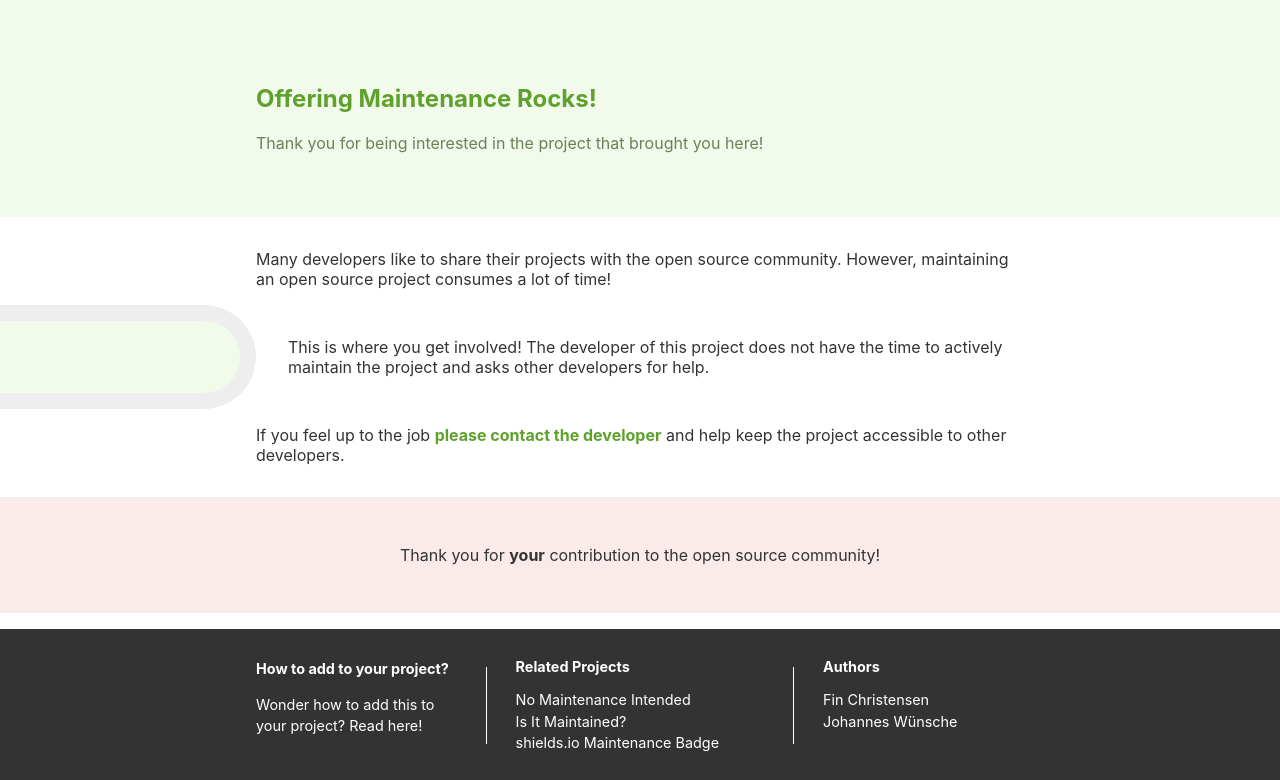
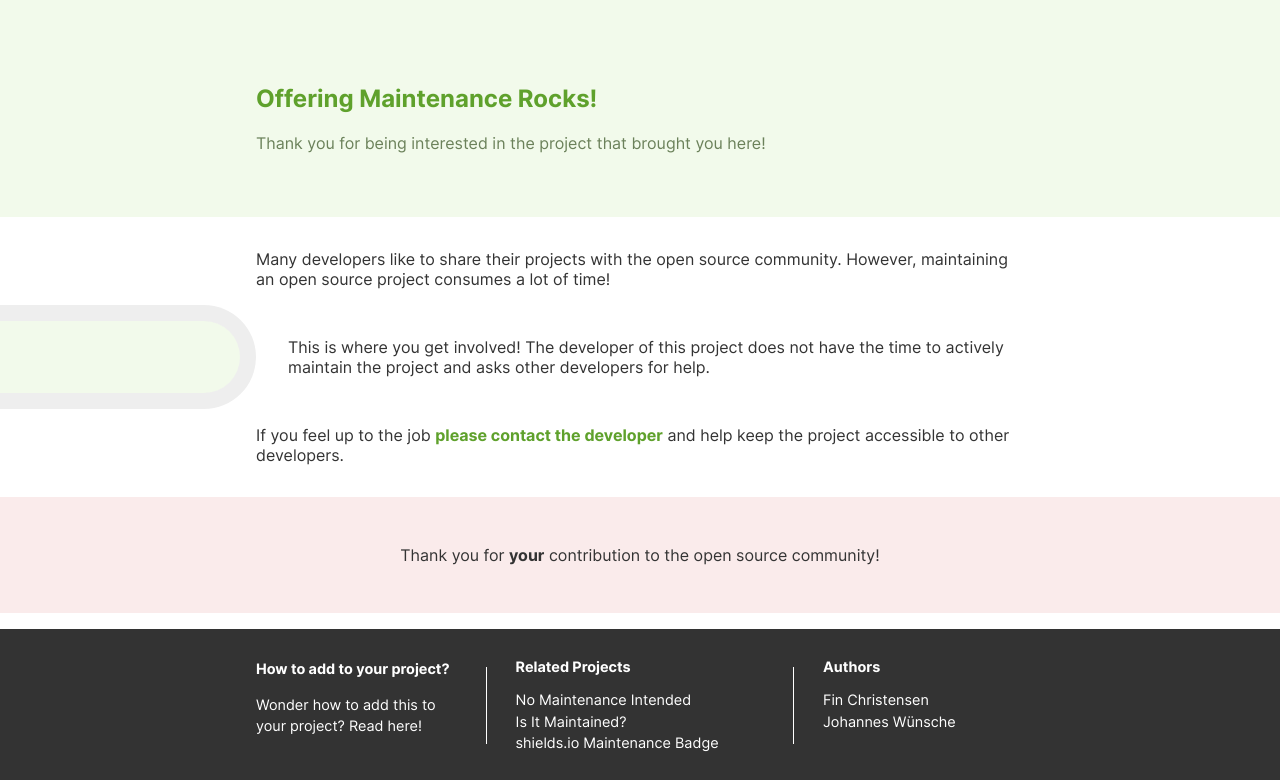
Before and after one commit to fin-ger/offering-maintenance-rocks, a plain HTML site: page index.html in a window 1280 px wide. Shown: the top 780 px of the page. Drawn offline with Linux system fonts and the light colour scheme.

Commit message:
Fix stylesheet

```diff
--- a/index.html
+++ b/index.html
@@ -4,7 +4,7 @@
         <title>Offering Maintenance Rocks!</title>
         <meta charset="utf-8">
         <meta name="viewport" content="width=device-width, initial-scale=1.0" />
-        <link ref="stylesheet" type="text/css" href="inter.css">
+        <link rel="stylesheet" type="text/css" href="inter.css">
         <link rel="stylesheet" type="text/css" href="index.css">
         <script>
          window.onload = () => {
```
